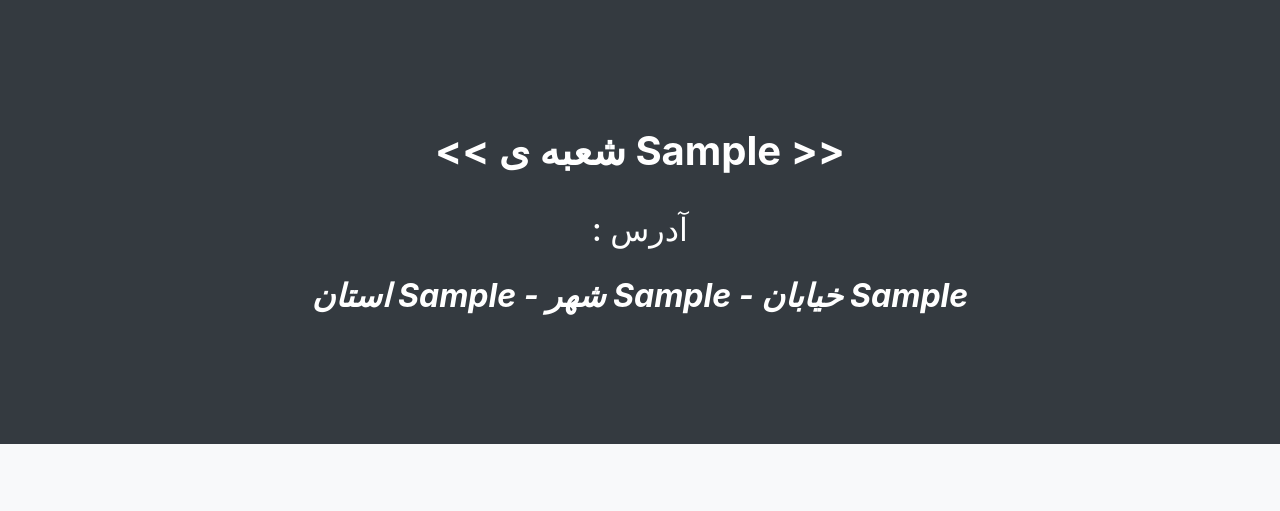
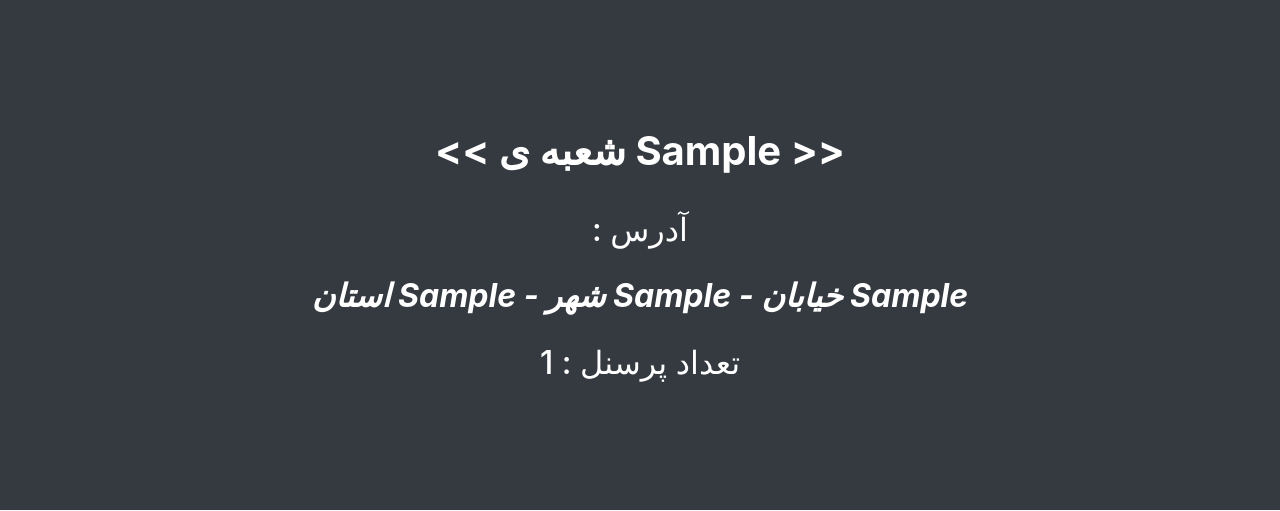
Before and after one commit to MohsenZarein/Chain-Restaurant-Web-Site-Django, a Django app: page /branch/1 in a window 1280 px wide. Shown: the part 63-574 px from the top of the page. Run offline with Django 3.2, Linux system fonts and the light colour scheme; tables that the repository leaves empty hold one stand-in row (values such as "Sample post"); some libraries are stand-ins or nearby versions; some web fonts are replaced.

Commit message:
increment personnel_count of branch after adding a new personnel

```diff
--- a/perssonel/views.py
+++ b/perssonel/views.py
@@ -557,6 +557,9 @@ class AddPersonnelView(View):
                             supervisor=supervisor,
                         )
 
+                    b = request.user.personnel.branch
+                    b.personnel_count += 1
+                    b.save()
 
                     messages.success(request, 'پرسنل مورد نظر ثبت شد')
                     return redirect('add-personnel')
--- a/templates/branches/branch.html
+++ b/templates/branches/branch.html
@@ -10,11 +10,17 @@
       <div class="gallery-description container-fluid bg-dark text-white">
         <h1 class="font-weight-bold"><< شعبه ی   {{branch.province}}  >></h1>
         <br>
-        <h2 > : آدرس  </h1>
+        <h2 > : آدرس  </h2>
         <br>
         <h2 id="title-2" class=" font-weight-bold font-italic">
           استان {{branch.province}} - شهر {{branch.city}}  - خیابان {{branch.street}}
         </h2>
+        <br>
+
+        <h2>
+          {{branch.personnel_count}} : تعداد پرسنل
+        </h2>
+
       </div>
 
       <!-- GALLERY LIGHTBOX -->
```
